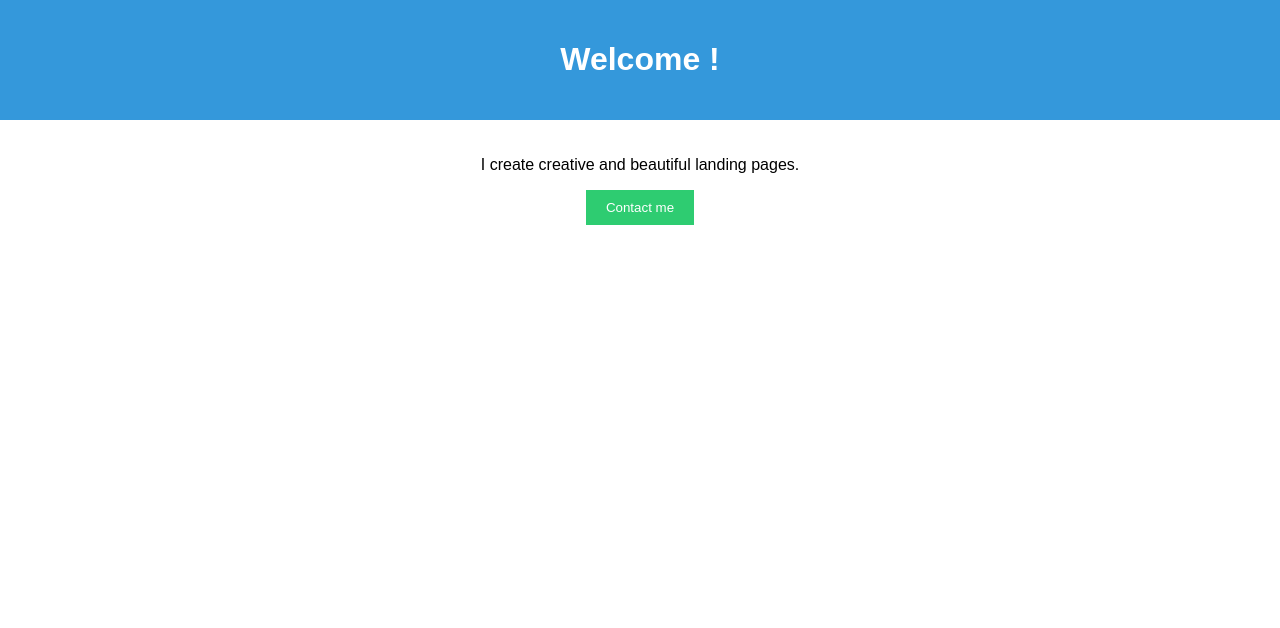
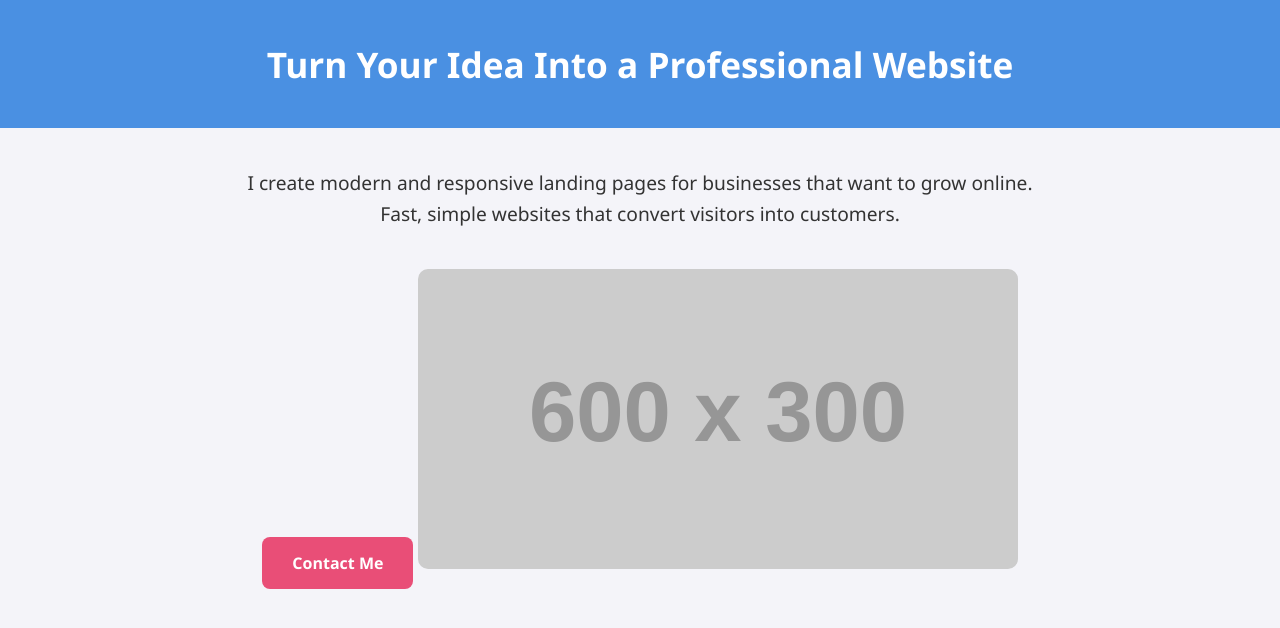
Before and after one commit to RMTechDev/landing-page-01, a plain HTML site: page index.html in a window 1280 px wide. Drawn offline with Linux system fonts and the light colour scheme; placeholder pictures from the web are drawn by us.

Commit message:
Update index.html

```diff
--- a/index.html
+++ b/index.html
@@ -3,22 +3,68 @@
 <head>
   <meta charset="UTF-8">
   <meta name="viewport" content="width=device-width, initial-scale=1.0">
-    <title>My firs site</title>
+  <title>Professional Landing Page</title>
   <style>
-        body { font-family: Arial, sans-serif; margin: 0; padding: 0; text-align: center; }
-        header { background-color: #3498db; color: white; padding: 20px; }
-        section { padding: 20px; }
-        button { background-color: #2ecc71; color: white; border: none; padding: 10px 20px; cursor: pointer; }
-        button:hover { background-color: #27ae60; }
+    body {
+      font-family: 'Segoe UI', Tahoma, Geneva, Verdana, sans-serif;
+      margin: 0;
+      padding: 0;
+      background-color: #f4f4f9;
+      color: #333;
+    }
+    header {
+      background-color: #4a90e2;
+      color: white;
+      padding: 40px 20px;
+      text-align: center;
+    }
+    header h1 {
+      margin: 0;
+      font-size: 2.2em;
+    }
+    section {
+      max-width: 800px;
+      margin: 40px auto;
+      padding: 0 20px;
+      text-align: center;
+    }
+    section p {
+      font-size: 1.2em;
+      line-height: 1.6;
+    }
+    .cta-button {
+      display: inline-block;
+      margin-top: 20px;
+      padding: 15px 30px;
+      background-color: #e94e77;
+      color: white;
+      text-decoration: none;
+      border-radius: 8px;
+      font-weight: bold;
+      transition: background 0.3s;
+    }
+    .cta-button:hover {
+      background-color: #d73b61;
+    }
+    img {
+      max-width: 100%;
+      border-radius: 10px;
+      margin-top: 20px;
+    }
   </style>
 </head>
 <body>
+
   <header>
-        <h1>Welcome !</h1>
+    <h1>Turn Your Idea Into a Professional Website</h1>
   </header>
+
   <section>
-        <p>I create creative and beautiful landing pages.</p>
-        <button>Contact me</button>
+    <p>I create modern and responsive landing pages for businesses that want to grow online.
+       Fast, simple websites that convert visitors into customers.</p>
+    <a href="#" class="cta-button">Contact Me</a>
+    <img src="https://via.placeholder.com/600x300" alt="Featured image">
   </section>
+
 </body>
 </html>
```
Lines whose indentation alone changed are shown as unchanged.
